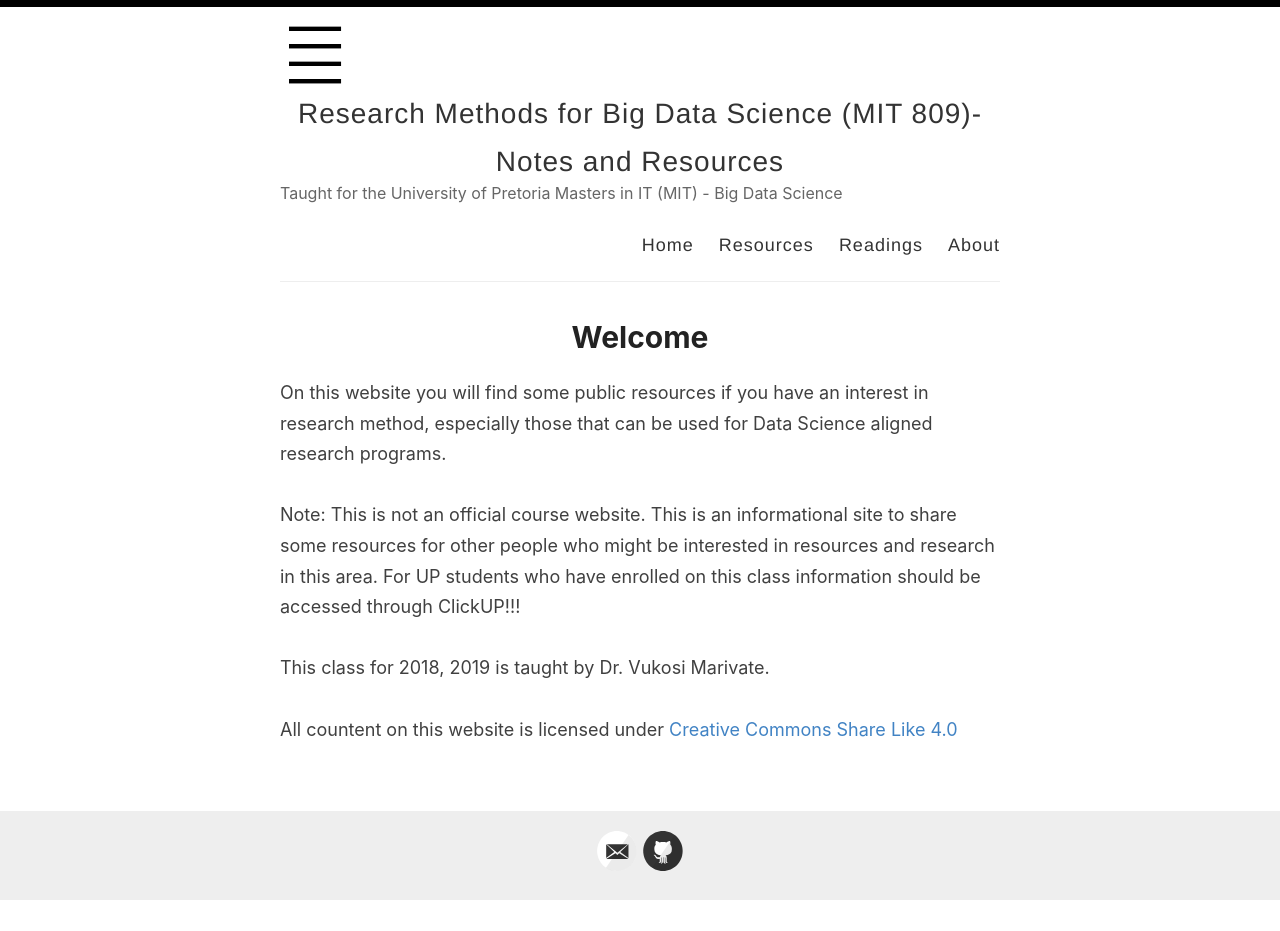
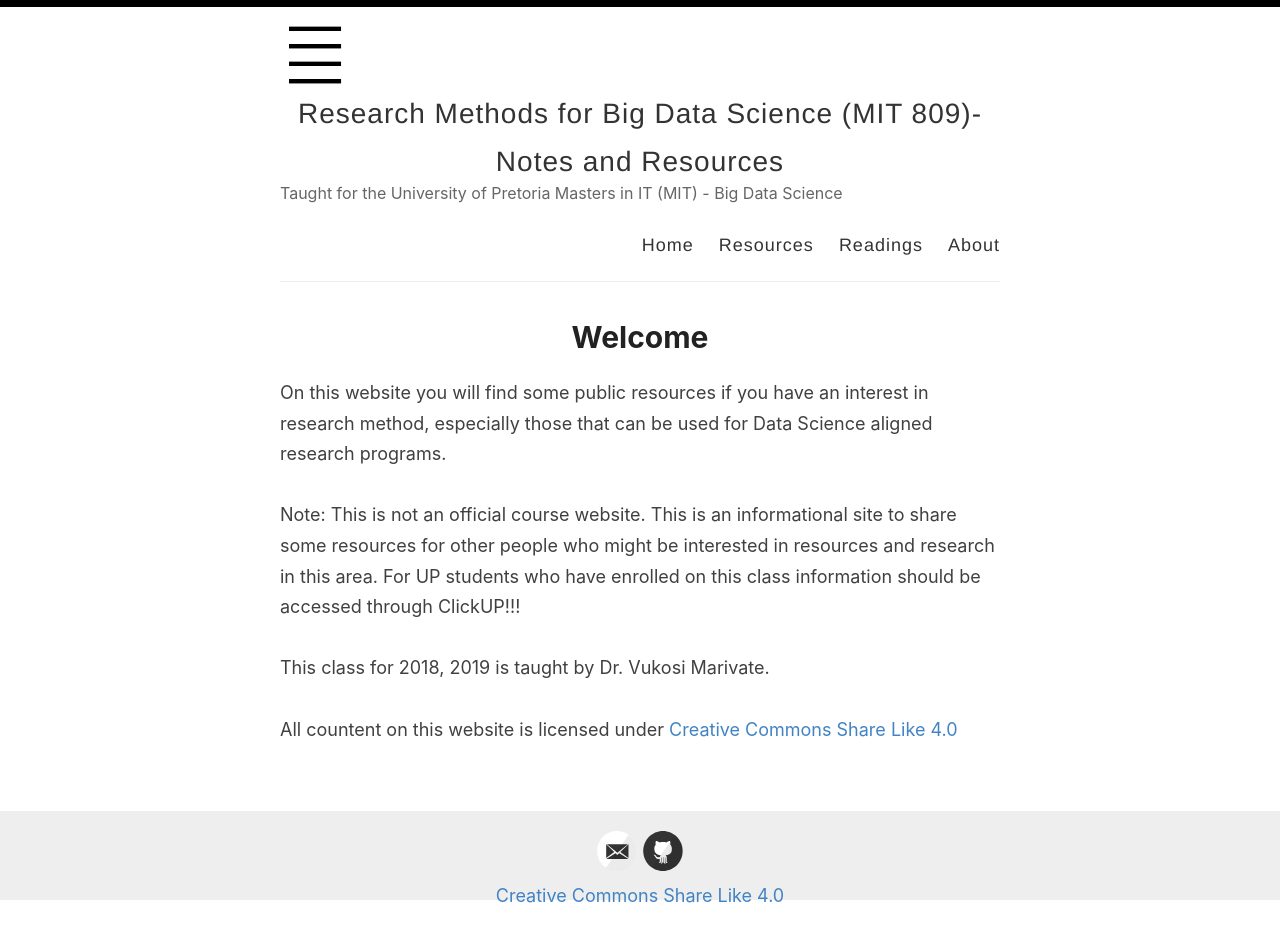
Before and after one commit to dsfsi/mit809, a Jekyll site: the page built from index.html, in a window 1280 px wide. Built offline with Jekyll 4.4.1, drawn with Linux system fonts in a browser that asks for light colours; the list of posts is cut into pages by our own code; before the commit the page ends 901 px from its top, so only the background shows below that.

Commit message:
Update default.html

```diff
--- a/_layouts/default.html
+++ b/_layouts/default.html
@@ -47,6 +47,8 @@
         <div class="container">
           <footer class="footer">
             {% include svg-icons.html %}
+            <br/>
+            <a href="https://creativecommons.org/licenses/by-sa/4.0/">Creative Commons Share Like 4.0 </a>
           </footer>
         </div>
       </div>
```
